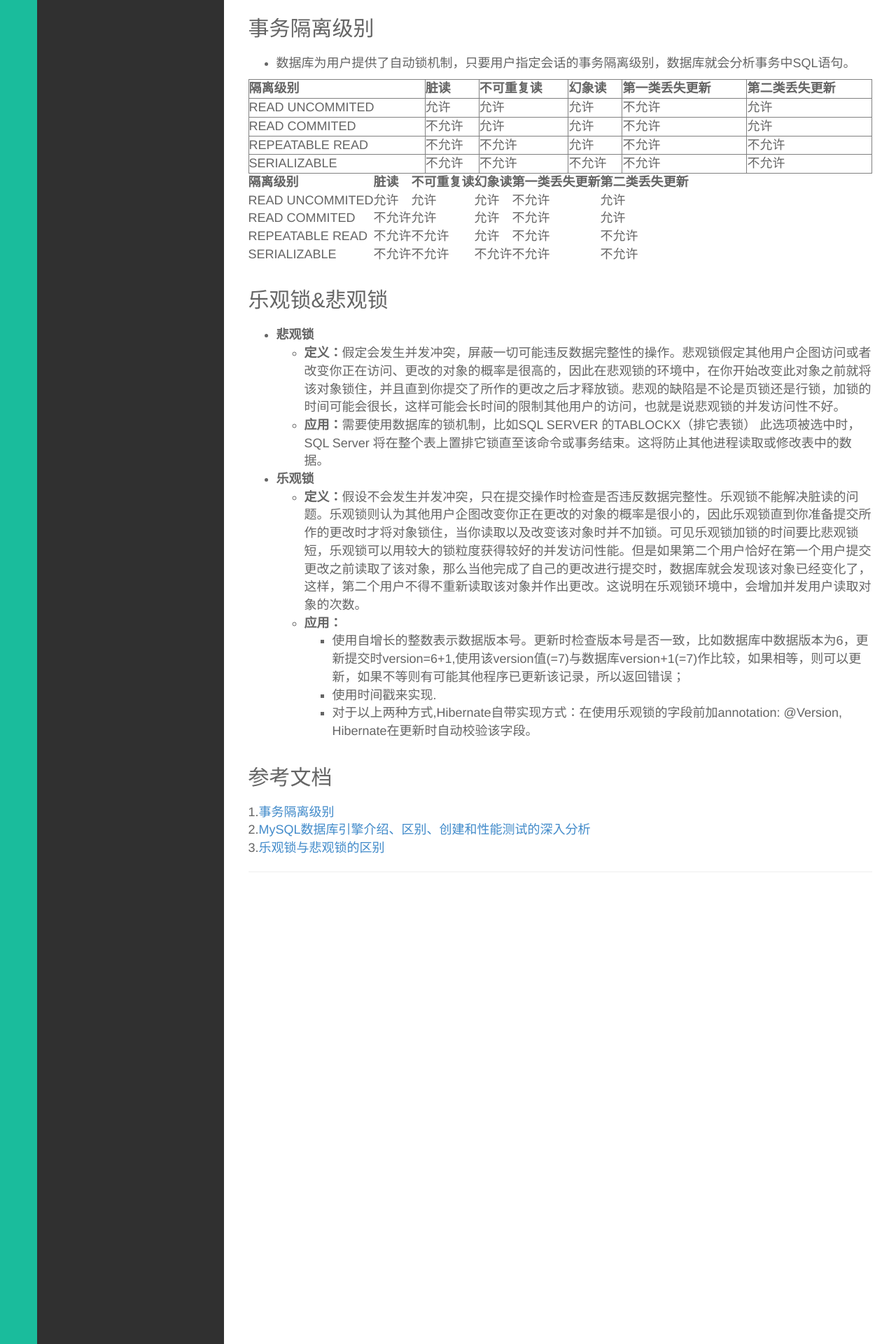
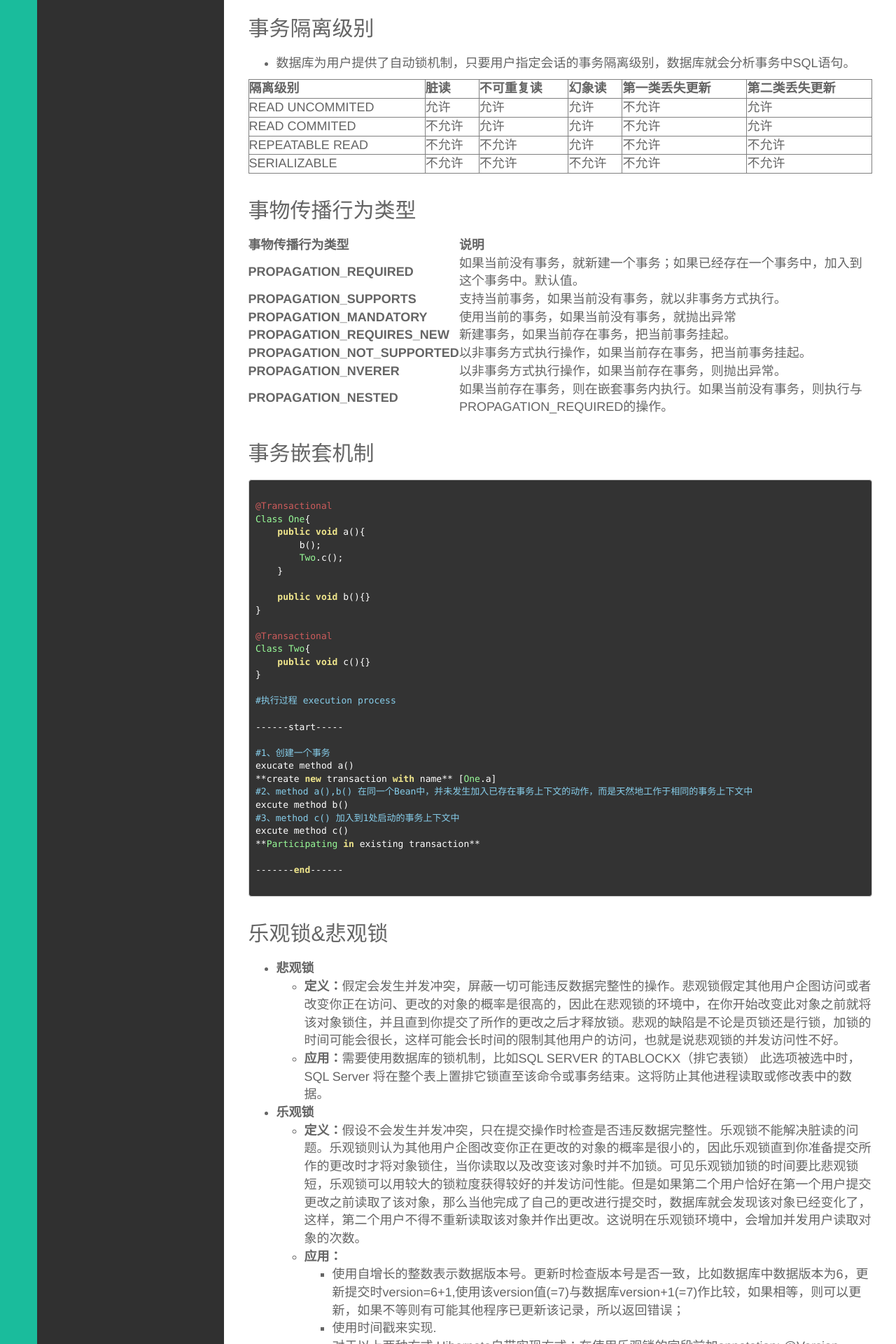
Before and after one commit to demon7452/demon7452.github.io, a Jekyll site: the page built from _posts/技术/2016-03/2016-03-13-学习笔记-数据库.md, in a window 1280 px wide. Shown: the part 2339-4259 px from the top of the page at 70% size. Built offline with Jekyll 4.4.1, drawn with Linux system fonts in a browser that asks for light colours; comment, search, counter and statistics services are not loaded.

Commit message:
transaction

````diff
--- a/_posts/技术/2016-03/2016-03-13-学习笔记-数据库.md
+++ b/_posts/技术/2016-03/2016-03-13-学习笔记-数据库.md
@@ -65,13 +65,56 @@ MySQL数据库引擎取决于MySQL在安装的时候是如何被编译的。要
   <tr><td>SERIALIZABLE</td><td>不允许</td><td>不允许</td><td>不允许</td><td>不允许</td><td>不允许</td></tr>
 </table>
 
+## 事物传播行为类型
 
-隔离级别|脏读|不可重复读|幻象读|第一类丢失更新|第二类丢失更新
----|---|---|---|---|---
-READ UNCOMMITED|允许|允许|允许|不允许|允许
-READ COMMITED|不允许|允许|允许|不允许|允许
-REPEATABLE READ|不允许|不允许|允许|不允许|不允许
-SERIALIZABLE|不允许|不允许|不允许|不允许|不允许
+**事物传播行为类型**|**说明**
+---|---
+**PROPAGATION_REQUIRED**|如果当前没有事务，就新建一个事务；如果已经存在一个事务中，加入到这个事务中。默认值。
+**PROPAGATION_SUPPORTS**|支持当前事务，如果当前没有事务，就以非事务方式执行。
+**PROPAGATION_MANDATORY**|使用当前的事务，如果当前没有事务，就抛出异常
+**PROPAGATION_REQUIRES_NEW**|新建事务，如果当前存在事务，把当前事务挂起。
+**PROPAGATION_NOT_SUPPORTED**|以非事务方式执行操作，如果当前存在事务，把当前事务挂起。
+**PROPAGATION_NVERER**|以非事务方式执行操作，如果当前存在事务，则抛出异常。
+**PROPAGATION_NESTED**|如果当前存在事务，则在嵌套事务内执行。如果当前没有事务，则执行与PROPAGATION_REQUIRED的操作。
+
+## 事务嵌套机制
+
+```
+
+@Transactional
+Class One{
+    public void a(){
+        b();
+        Two.c();
+    }
+
+    public void b(){}
+}
+
+@Transactional
+Class Two{
+    public void c(){}
+}
+
+#执行过程 execution process
+
+------start-----
+
+#1、创建一个事务
+exucate method a()
+**create new transaction with name** [One.a]
+#2、method a(),b() 在同一个Bean中，并未发生加入已存在事务上下文的动作，而是天然地工作于相同的事务上下文中
+excute method b()
+#3、method c() 加入到1处启动的事务上下文中
+excute method c()
+**Participating in existing transaction**
+
+-------end------
+
+
+```
+
+
 
 
 ## 乐观锁&悲观锁
````
